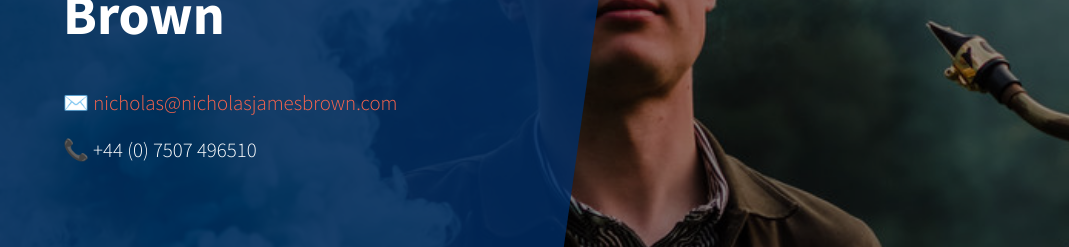
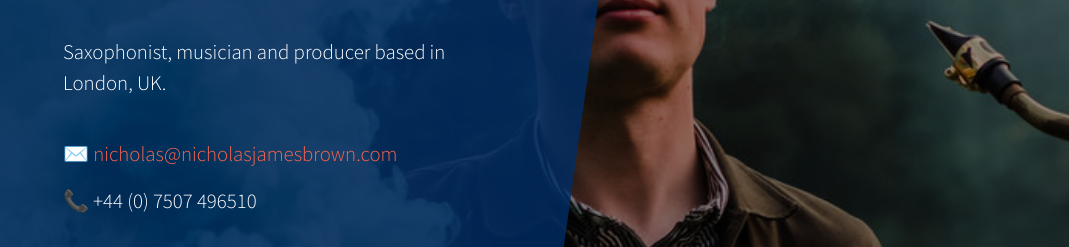
Before and after one commit to NicholasJamesBrownWebsite/NicholasJamesBrownWebsite.github.io, a plain HTML site: page index.html in a window 1280 px wide. Shown: the part 352-599 px from the top of the page, 0-1069 px from the left. Drawn offline with Linux system fonts and the light colour scheme.

Commit message:
update bio

```diff
--- a/index.html
+++ b/index.html
@@ -50,6 +50,10 @@
           <div class="col-12 my-auto">
             <div class="masthead-content text-white py-5 py-md-0">
               <h1 class="mb-3">Nicholas James Brown</h1>
+              <br>
+              <p>
+                Saxophonist, musician and producer based in London, UK.
+              </p>
               <br>
               <p>
                 ✉️ <a href="mailto:nicholas@nicholasjamesbrown.com">nicholas@nicholasjamesbrown.com</a>
```
